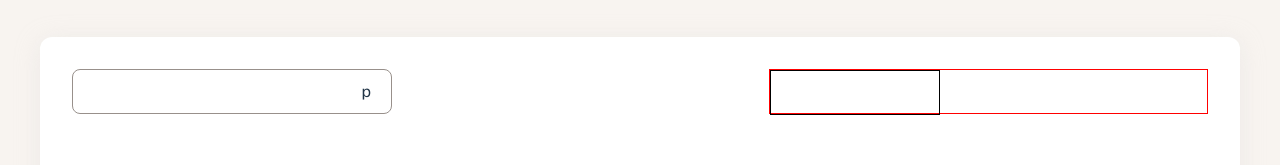
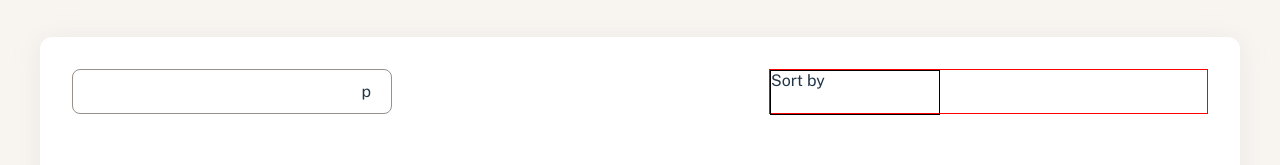
Before and after one commit to eddiemaceda11/Moneyhub, a React (Vite) app: page /transactions in a window 1280 px wide. Shown: the part 143-308 px from the top of the page. Built offline with nearby package versions, Linux system fonts and the light colour scheme.

Commit message:
Add the sort by p element text

```diff
--- a/src/features/transactions/Transactions.tsx
+++ b/src/features/transactions/Transactions.tsx
@@ -11,7 +11,9 @@ export const Transaction = () => {
             <p>p</p>
           </div>
           <div className="filters-container">
-            <div className="transactions_sort-by"></div>
+            <div className="transactions_sort-by">
+              <p>Sort by</p>
+            </div>
           </div>
         </div>
       </div>
```
